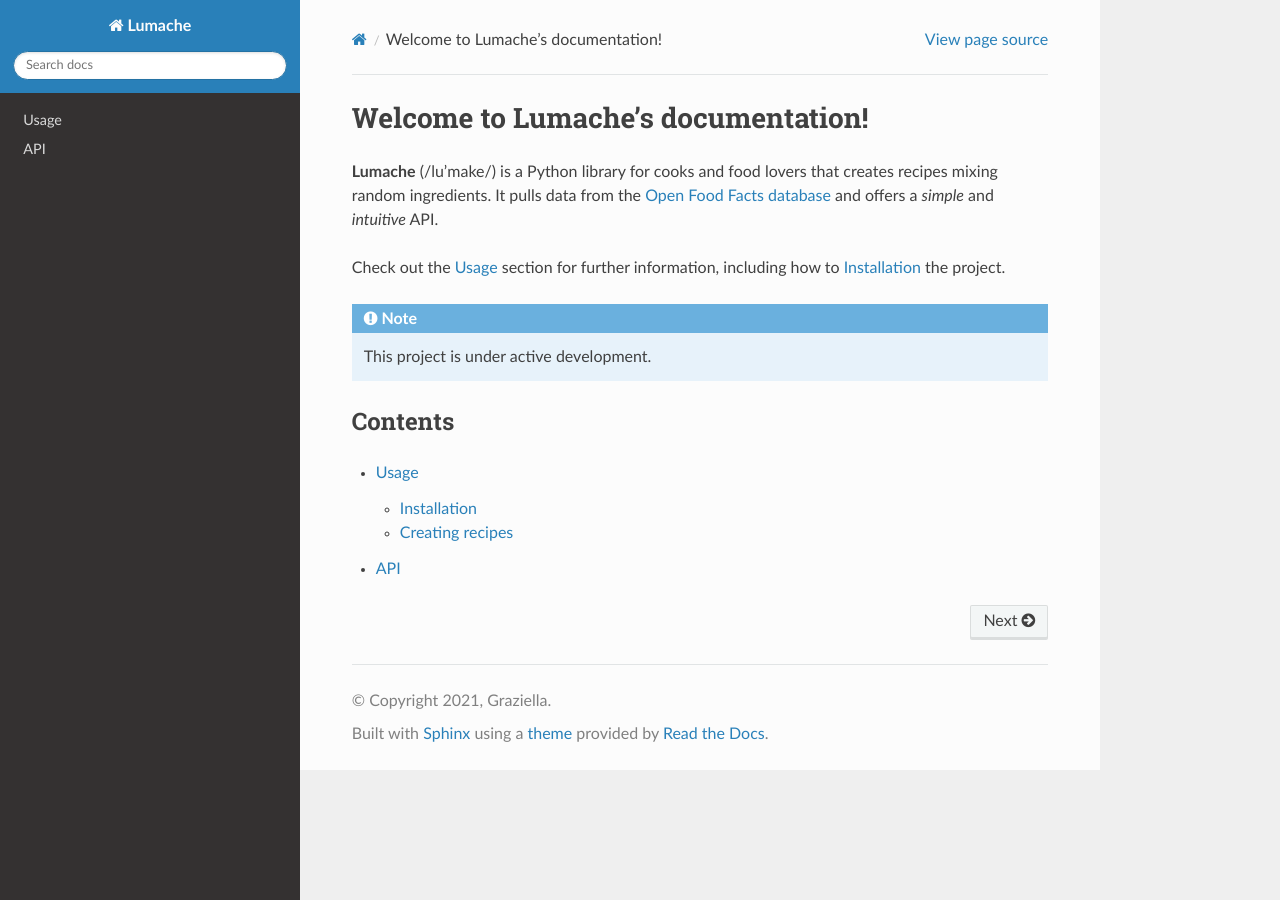
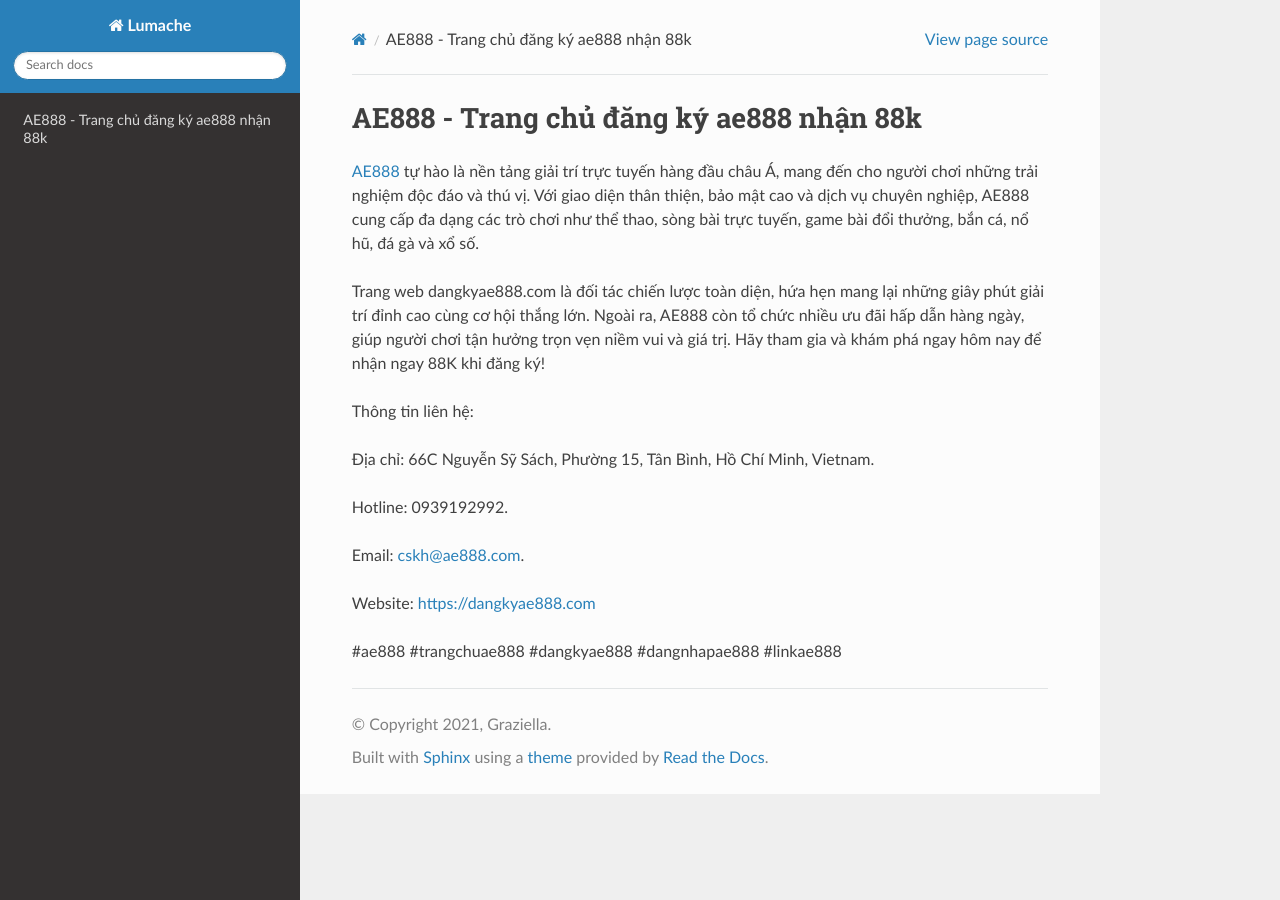
Before and after one commit to parkisngan19/dangkyae888com, a Sphinx documentation site: the page built from docs/source/index.rst, in a window 1280 px wide. Built offline with Sphinx 7.4.7 and the Read the Docs theme 3.1.0, drawn with Linux system fonts in a browser that asks for light colours.

Commit message:
Update index.rst

```diff
--- a/docs/source/index.rst
+++ b/docs/source/index.rst
@@ -1,22 +1,18 @@
-Welcome to Lumache's documentation!
+AE888 - Trang chủ đăng ký ae888 nhận 88k
 ===================================
 
-**Lumache** (/lu'make/) is a Python library for cooks and food lovers
-that creates recipes mixing random ingredients.
-It pulls data from the `Open Food Facts database <https://world.openfoodfacts.org/>`_
-and offers a *simple* and *intuitive* API.
+`AE888 <https://dangkyae888.com>`_ tự hào là nền tảng giải trí trực tuyến hàng đầu châu Á, mang đến cho người chơi những trải nghiệm độc đáo và thú vị. Với giao diện thân thiện, bảo mật cao và dịch vụ chuyên nghiệp, AE888 cung cấp đa dạng các trò chơi như thể thao, sòng bài trực tuyến, game bài đổi thưởng, bắn cá, nổ hũ, đá gà và xổ số.
 
-Check out the :doc:`usage` section for further information, including
-how to :ref:`installation` the project.
+Trang web dangkyae888.com là đối tác chiến lược toàn diện, hứa hẹn mang lại những giây phút giải trí đỉnh cao cùng cơ hội thắng lớn. Ngoài ra, AE888 còn tổ chức nhiều ưu đãi hấp dẫn hàng ngày, giúp người chơi tận hưởng trọn vẹn niềm vui và giá trị. Hãy tham gia và khám phá ngay hôm nay để nhận ngay 88K khi đăng ký!
 
-.. note::
+Thông tin liên hệ:
 
-   This project is under active development.
+Địa chỉ: 66C Nguyễn Sỹ Sách, Phường 15, Tân Bình, Hồ Chí Minh, Vietnam.
 
-Contents
---------
+Hotline: 0939192992.
 
-.. toctree::
+Email: cskh@ae888.com.
 
-   usage
-   api
+Website: https://dangkyae888.com
+
+#ae888 #trangchuae888 #dangkyae888 #dangnhapae888 #linkae888
```
